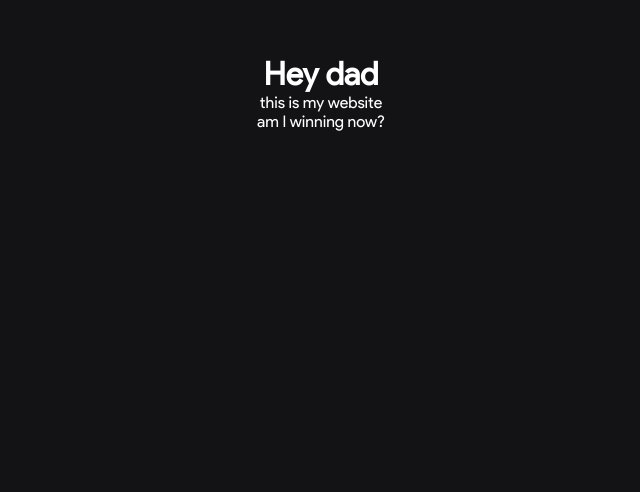
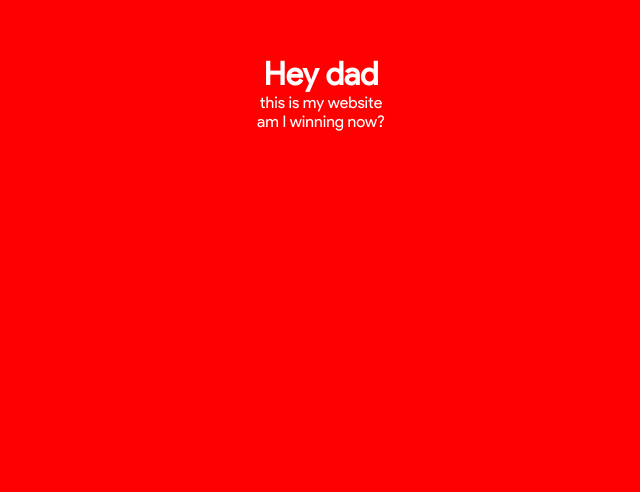
Before and after one commit to arshptl/sen-experiments, a Next.js app: page /aos in a window 1280 px wide. Shown: the part 308-800 px from the top of the page, without its empty margins (319-959 px from the left). Built offline with nearby package versions, Linux system fonts and the light colour scheme.

Commit message:
Fixed aos

```diff
--- a/src/components/AnimationOnScroll/aosComp.tsx
+++ b/src/components/AnimationOnScroll/aosComp.tsx
@@ -14,10 +14,10 @@ const AosComp = () => {
     useEffect(() => {
         const observer = new IntersectionObserver((entries) => {
             entries.forEach((entry) => {
-                // console.log(entry.isIntersecting);
+                console.log(entry);
                 if (entry.isIntersecting) {
                     // console.log(`%c Current entry for ${entry.target.id} : ${entry}`, 'background: #320c0c; color: #e21313');
-                    // console.log(`%c Intersectiong id: ${entry.target.id}`, 'background: #320c0c; color: #bada55');
+                    console.log(`%c Intersectiong id: ${entry.target.id}`, 'background: #320c0c; color: #bada55');
                     entry.target.classList.add(`${classes.show}`);
                 }
                 else {
--- a/src/styles/aos.module.css
+++ b/src/styles/aos.module.css
@@ -11,6 +11,9 @@
     place-items: center;
     align-content: center;
     min-height: 100vh;
+    /* padding: 2em; */
+    margin-bottom: 1em;
+    background-color: red;
 }
 
 .hidden{
```
